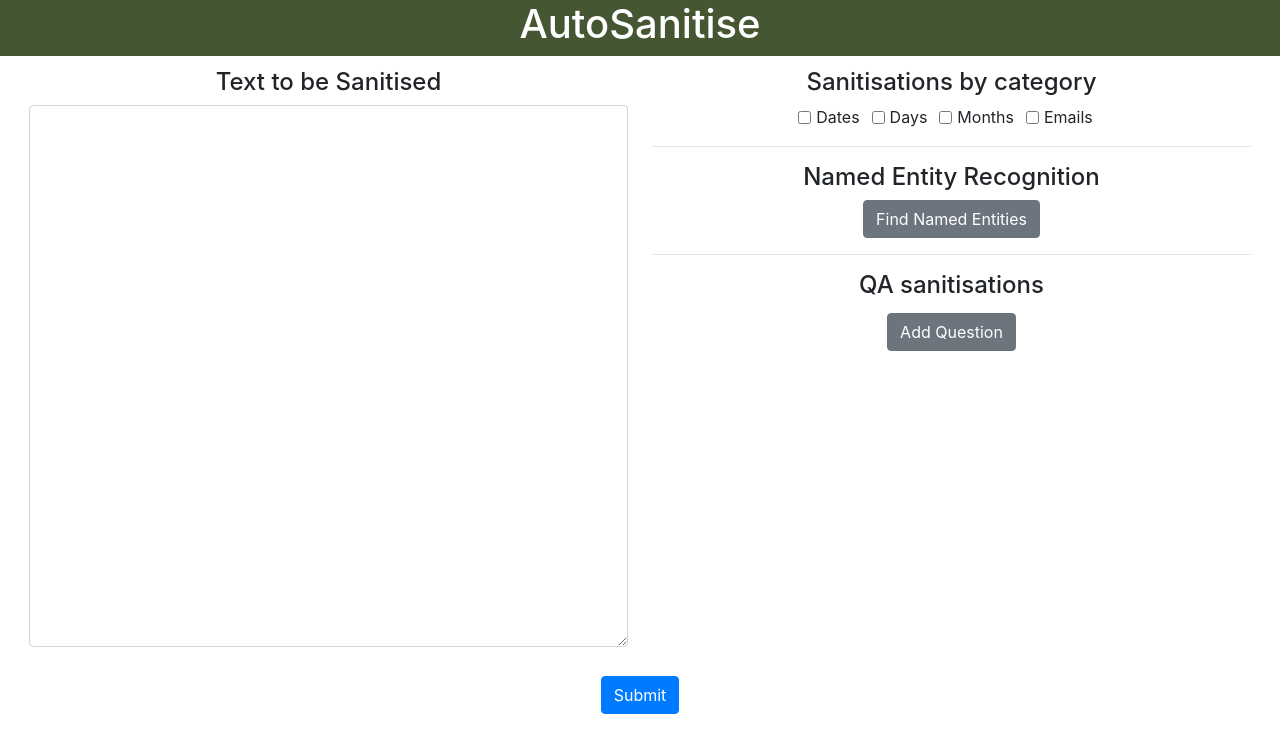
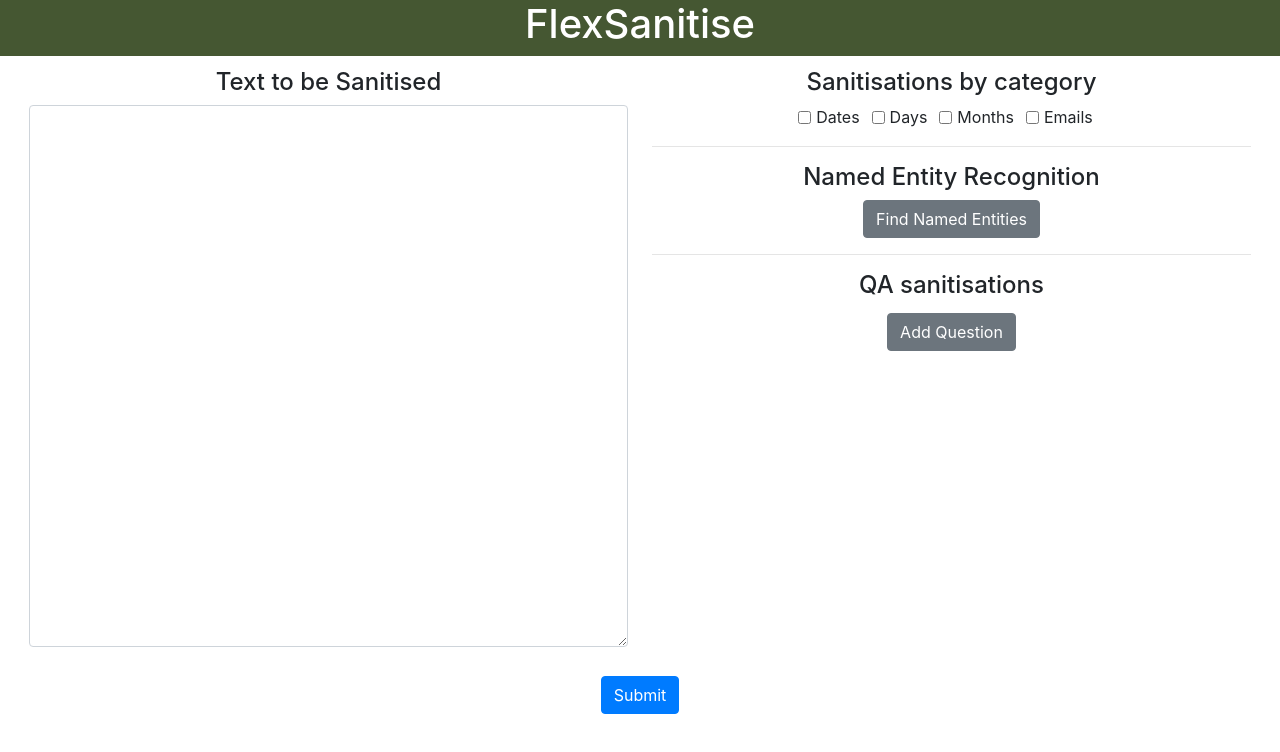
Before and after one commit to FilipposVlahos/FlexSanitise-Front-End, a React (Create React App) app: page / in a window 1280 px wide. Shown: the top 752 px of the page. Built offline with nearby package versions, Linux system fonts and the light colour scheme.

Commit message:
Renamed to FlexSanitise

```diff
--- a/src/App.js
+++ b/src/App.js
@@ -6,7 +6,7 @@ function App() {
     <div className="App">
       <header className="App-header">
         <h1>
-          AutoSanitise
+          FlexSanitise
         </h1>
       </header>
       <div className="body">
--- a/src/components/Container.js
+++ b/src/components/Container.js
@@ -17,7 +17,6 @@ const Container = () => {
     function pageToDisplay() {
         switch (page) {
             case FORM:
-                console.log("Config: " + config +  " Config text: " +  config.text);
                 return (<Form setPage={setPage} setResponse={setResponse} setError={setError} setConfig={setConfig} config={config} />);
             case RESULT:
                 return (<Result response={response} error={error} setPage={setPage} setConfig={setConfig} />)
```
